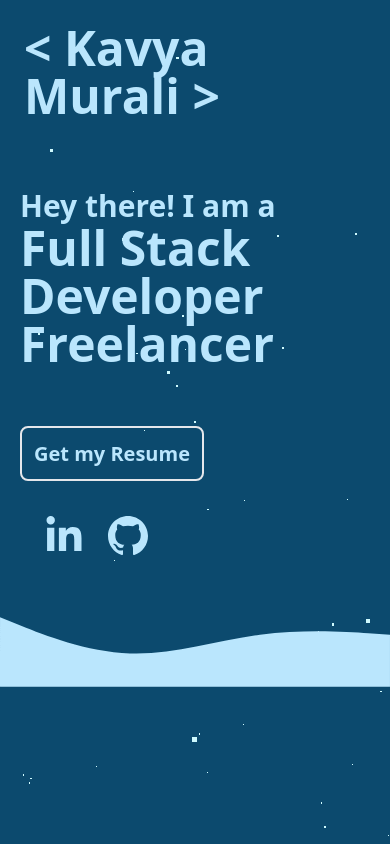
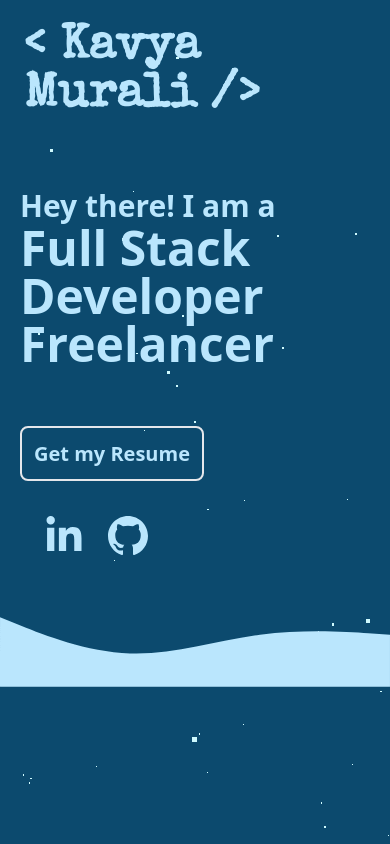
Before and after one commit to Kavyaaves/kavya-portfolio, a React (Create React App) app: page / in a window 390 px wide. Shown: the top 844 px of the page. Built offline with nearby package versions, Linux system fonts and the light colour scheme.

Commit message:
Minor changes

```diff
--- a/public/index.html
+++ b/public/index.html
@@ -9,6 +9,9 @@
       name="description"
       content="Web site created using create-react-app"
     />
+    <link
+      href="https://fonts.googleapis.com/css2?family=Bree+Serif&family=Dancing+Script:wght@700&family=Special+Elite&display=swap"
+      rel="stylesheet" />
     <link rel="apple-touch-icon" href="%PUBLIC_URL%/logo192.png" />
     <!--
       manifest.json provides metadata used when your web app is installed on a
@@ -31,10 +34,8 @@
     <link rel="stylesheet" type="text/css"
       href="https://cdnjs.cloudflare.com/ajax/libs/slick-carousel/1.6.0/slick-theme.min.css" />
     <link rel="preconnect" href="https://fonts.gstatic.com" crossOrigin />
-    <link
-      href="https://fonts.googleapis.com/css2?family=Bree+Serif&family=Dancing+Script:wght@700&family=Special+Elite&display=swap"
-      rel="stylesheet" />
-    <title>React App</title>
+
+    <title>Kavya Murali</title>
   </head>
 
   <body>
--- a/src/App.css
+++ b/src/App.css
@@ -1,10 +1,6 @@
 * {
 	margin: 0;
 	padding: 0;
-}
-
-html {
-	background: #0c4a6e;
 }
 
 .webgl {
@@ -18,19 +14,6 @@ html {
 	border-image: repeating-radial-gradient(circle at 10px, #bae6fd, #bae6fd) 1;
 }
 
-/* .section {
-	display: flex;
-	align-items: center;
-	height: 100vh;
-	position: relative;
-	color: #ffeded;
-	text-transform: uppercase;
-	font-size: 7vmin;
-	padding-left: 10%;
-	padding-right: 10%;
-	will-change: transform;
-} */
-
-/* section:nth-child(odd) {
-	justify-content: flex-end;
-} */
+.font-elite {
+	font-family: 'Special Elite', cursive;
+}
--- a/src/App.js
+++ b/src/App.js
@@ -55,7 +55,7 @@ class App extends Component {
      */
     // Geometry
     const particlesCount = 1000
-    const positions = new Float32Array(particlesCount * 4)
+    const positions = new Float32Array(particlesCount * 5)
 
     for (let i = 0; i < particlesCount; i++) {
       positions[i * 3 + 0] = (Math.random() - 0.5) * 10
@@ -200,7 +200,6 @@ class App extends Component {
   render() {
     return <div>
       <canvas class="webgl">
-
       </canvas>
       <Screen1 />
       <section class="section">
@@ -209,7 +208,6 @@ class App extends Component {
       <section class="section">
         <Screen3 />
       </section>
-
     </div >;
   }
 }
--- a/src/components/Screen1.jsx
+++ b/src/components/Screen1.jsx
@@ -1,11 +1,12 @@
 import React from 'react'
 
 const Screen1 = () => {
+
     return (
         <div className="h-screen relative overflow-hidden">
-            <h1 className="font-elite px-6 text-5xl py-6">{'<'} Kavya Murali {'>'}</h1>
+            <h1 className="px-6 text-5xl py-6 font-elite">{'<'} Kavya Murali {'/>'}</h1>
             <br />
-            <div className='max-w-5xl flex items-center h-auto lg:h-auto flex-wrap mx-auto lg:my-0'>
+            <div className='max-w-5xl flex font-recursive items-center h-auto lg:h-auto flex-wrap mx-auto lg:my-0'>
                 <div className='lg:w-3/5 p-5'>
                     <h3 className='text-3xl  '>Hey there! I am a</h3>
                     <h1 className="text-5xl font-dancing">Full Stack Developer</h1>
--- a/src/components/Screen3.jsx
+++ b/src/components/Screen3.jsx
@@ -14,7 +14,7 @@ const Screen3 = () => {
         ),
     };
     return (
-        <div className="md:h-screen relative scroller-div">
+        <div className="md:h-screen relative ">
             <div className='max-w-6xl h-100  items-center h-auto lg:h-auto flex-wrap mx-auto lg:my-0'>
                 <div className="flex py-5 items-center text-center justify-center mx-auto gap-4">
                     {/* <img src='/kavy1idth="100" height="100" /> */}
--- a/tailwind.config.js
+++ b/tailwind.config.js
@@ -18,12 +18,12 @@ module.exports = {
                 "dark": "#0c4a6e",
             },
         },
-    },
-    darkMode: false,
-    variants: {
-        extend: {},
-    },
         fontFamily: {
+            'sans': ['ui-sans-serif', 'system-ui'],
+            'serif': ['ui-serif', 'Georgia'],
+            'mono': ['ui-monospace', 'SFMono-Regular'],
+            'display': ['Oswald'],
+            'body': ['"Open Sans"'],
             'dancing': ['Dancing Script'],
             'elite': ['Special Elite'],
             'recursive': [
@@ -35,5 +35,11 @@ module.exports = {
             ],
             // mono: ['ui-monospace', 'SFMono-Regular', 'ui-sans-serif', 'system-ui'],
         },
+    },
+    darkMode: false,
+    variants: {
+        extend: {},
+    },
+
     plugins: [],
 };
```
Lines whose indentation alone changed are shown as unchanged.
